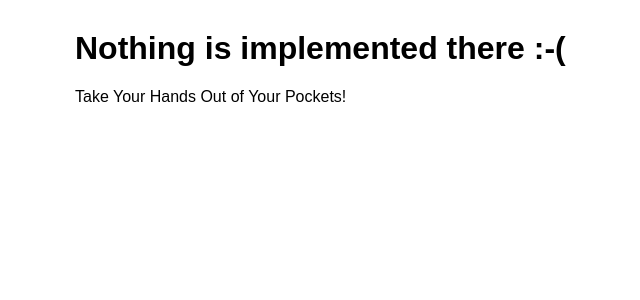
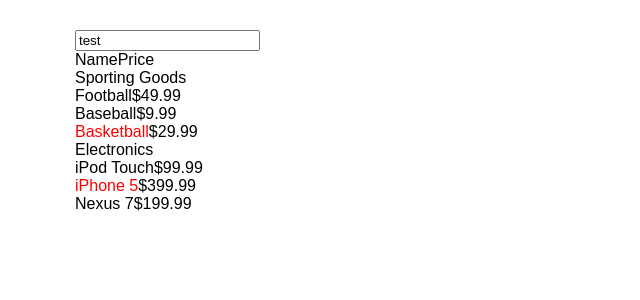
Before and after one commit to cpuy/react-hands-on, a React (Create React App) app: page / in a window 1280 px wide. Shown: the top 300 px of the page, without its empty margins (165-805 px from the left). Built offline with nearby package versions, Linux system fonts and the light colour scheme.

Commit message:
split in components

```diff
--- a/src/components/FilterableProductTable.js
+++ b/src/components/FilterableProductTable.js
@@ -1,11 +1,14 @@
 import React, { Component } from 'react';
+import SearchBar from './SearchBar';
+import ProductTable from './ProductTable';
 
 export default class FilterableProductTable extends Component {
   render() {
+    let search = "test";
     return (
       <div>
-        <h1>Nothing is implemented there :-(</h1>
-        <p>Take Your Hands Out of Your Pockets!</p>
+          <SearchBar search={search}/>
+          <ProductTable products={this.props.products} />
       </div>
     );
   }
--- /dev/null
+++ b/src/components/ProductCategoryRow.js
@@ -0,0 +1,11 @@
+import React, { Component } from 'react';
+
+export default class ProductCategoryRow extends Component {
+  render() {
+    return (
+      <div>
+          {this.props.category}
+      </div>
+    );
+  }
+}
--- /dev/null
+++ b/src/components/ProductRow.js
@@ -0,0 +1,12 @@
+import React, { Component } from 'react';
+
+export default class ProductRow extends Component {
+  render() {
+    return (
+      <div>
+          <span className={!this.props.product.stocked ? "unStocked" : ""}>{this.props.product.name}</span>
+          <span>{this.props.product.price}</span>
+      </div>
+    );
+  }
+}
--- /dev/null
+++ b/src/components/ProductTable.js
@@ -0,0 +1,36 @@
+import React, { Component } from 'react';
+import ProductCategoryRow from './ProductCategoryRow';
+import ProductRow from './ProductRow';
+
+export default class ProductTable extends Component {
+  render() {
+    let products = this.props.products;
+
+    let reducer = (accumulator, currentValue) => {
+      if (!accumulator[currentValue.category]) {
+        accumulator[currentValue.category] = [];
+      }
+      accumulator[currentValue.category].push(<ProductRow product={currentValue}/>);
+      return accumulator;
+    };
+    let sortedProducts = products.reduce(reducer, {});
+
+    return (
+      <div>
+          <div>
+            <span>Name</span>
+            <span>Price</span>
+          </div>
+          {Object.keys(sortedProducts).map((currentValue) => {
+            return (
+              <div>
+                <ProductCategoryRow category={currentValue}/>
+                {sortedProducts[currentValue]}
+              </div>
+            )
+          })
+          }
+      </div>
+    );
+  }
+}
--- /dev/null
+++ b/src/components/SearchBar.js
@@ -0,0 +1,11 @@
+import React, { Component } from 'react';
+
+export default class SearchBar extends Component {
+  render() {
+    return (
+      <div>
+        <input type="text" value={this.props.search}/>
+      </div>
+    );
+  }
+}
--- a/src/index.css
+++ b/src/index.css
@@ -6,3 +6,7 @@ body {
   width: 800px;
   margin: 30px auto;
 }
+
+.unStocked {
+  color: red;
+}
```
Also changed, not shown: 1 other file (tests, documents, lock files or other folders).
